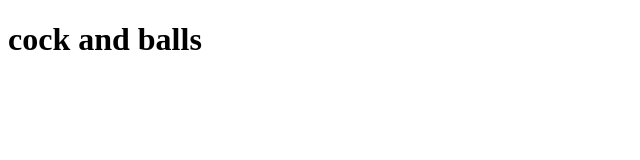
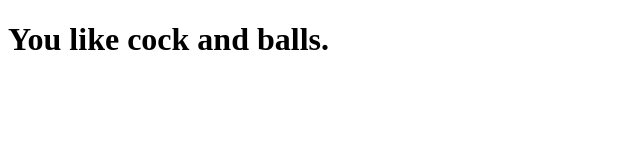
Before and after one commit to Freddiiy/freddiiy.github.io, a plain HTML site: page index.html in a window 1280 px wide. Shown: the whole page, without its empty margins (0-640 px from the left). Drawn offline with Linux system fonts and the light colour scheme.

Commit message:
Update index.html

```diff
--- a/index.html
+++ b/index.html
@@ -4,6 +4,6 @@
 <title> Frederiks side </title>
 </head>
 <body>
-<h1> cock and balls</h1>
+<h1> You like cock and balls.</h1>
 </body>
 </html>
```
